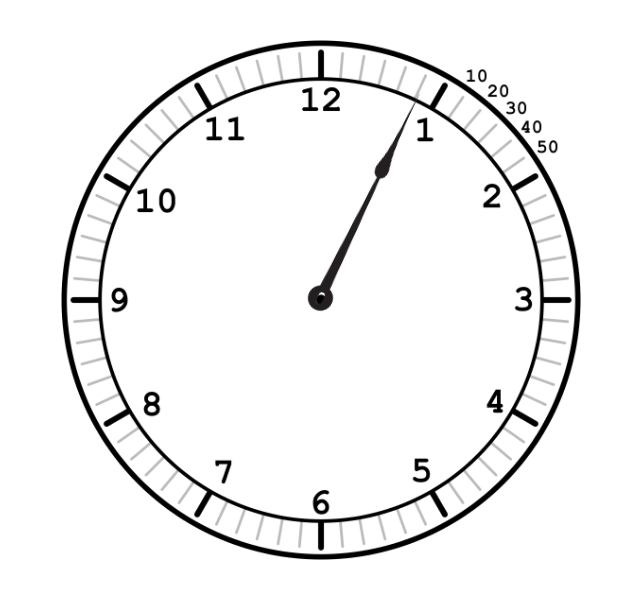
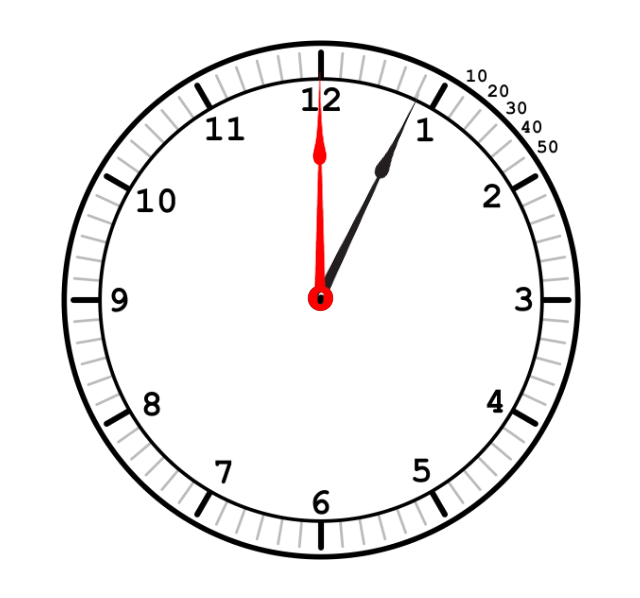
Before and after one commit to andreev-alef/clock, a plain HTML site: page clock.html in a window 1280 px wide. Shown: the whole page, without its empty margins (357-997 px from the left). Drawn offline with Linux system fonts and the light colour scheme.

Commit message:
Добавлена красная стрелка

```diff
--- a/clock.html
+++ b/clock.html
@@ -32,7 +32,7 @@
 
         </script>
         <style>
-            #strelka{
+            #strelka, #strelka-red{
                 position: absolute;
                 height: 240px;
                 left: 665px;
@@ -40,6 +40,7 @@
                 transform-origin: bottom center;
                 transform-origin: 50% 227px;
             }
+
             #ciferblat{
                 position: absolute;
                 height: 520px;
@@ -54,5 +55,6 @@
         <!-- <img id="ciferblat" src="./ciferblat.png" /> -->
         <img id="ciferblat" src="./ciferblat-02.png" />
         <img id="strelka" src="./strelka.png" />
+        <img id="strelka-red" src="./strelka-red.png" />
     </body>
 </html>
```
